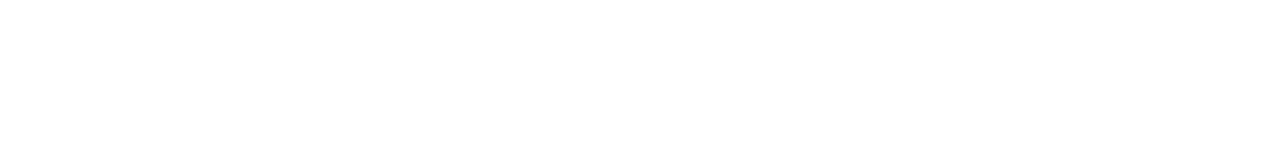
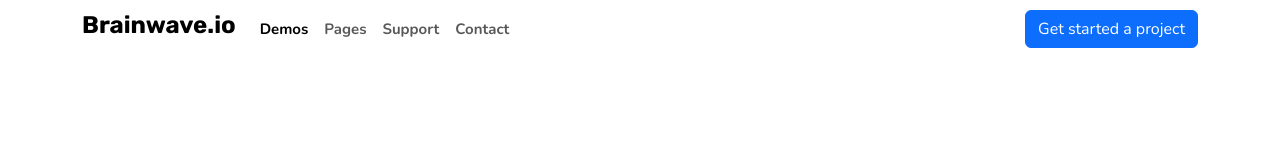
Before and after one commit to khaledradwan96/Brainwave.io, a plain HTML site: page index.html in a window 1280 px wide. Drawn offline with Linux system fonts and the light colour scheme.

Commit message:
add header with bootstrap style

```diff
--- a/index.html
+++ b/index.html
@@ -3,7 +3,55 @@
   <head>
     <meta charset="UTF-8" />
     <meta name="viewport" content="width=device-width, initial-scale=1.0" />
+    <link rel="stylesheet" href="style/bootstrap.min.css" />
+    <link rel="stylesheet" href="style/main-style.css" />
     <title>Brainwave.io</title>
   </head>
-  <body></body>
+  <body>
+    <div>
+      <!-- ========== header =====  -->
+      <header>
+        <nav class="navbar navbar-expand-lg">
+          <div class="container">
+            <h3>
+              <a class="navbar-brand" href="#">Brainwave.io</a>
+            </h3>
+            <button
+              class="navbar-toggler"
+              type="button"
+              data-bs-toggle="collapse"
+              data-bs-target="#navbarNav"
+              aria-controls="navbarNav"
+              aria-expanded="false"
+              aria-label="Toggle navigation"
+            >
+              <span class="navbar-toggler-icon"></span>
+            </button>
+            <div class="collapse navbar-collapse" id="navbarNav">
+              <ul class="navbar-nav">
+                <li class="nav-item">
+                  <a class="nav-link active" aria-current="page" href="#"
+                    >Demos</a
+                  >
+                </li>
+                <li class="nav-item">
+                  <a class="nav-link" href="#">Pages</a>
+                </li>
+                <li class="nav-item">
+                  <a class="nav-link" href="#">Support</a>
+                </li>
+                <li class="nav-item">
+                  <a class="nav-link" href="#">Contact</a>
+                </li>
+              </ul>
+              <a class="btn btn-primary ms-auto" href="#"
+                >Get started a project</a
+              >
+            </div>
+          </div>
+        </nav>
+      </header>
+    </div>
+    <script src="script/bootstrap.min.js"></script>
+  </body>
 </html>
--- a/style/main-style.css
+++ b/style/main-style.css
@@ -0,0 +1,29 @@
+/* ========== fonts ========== */
+@font-face {
+  font-family: "Rubik";
+  src: url(../assets/fonts/Rubik-VariableFont_wght.ttf) format("truetype");
+  font-weight: 100 900;
+  font-style: normal;
+}
+
+@font-face {
+  font-family: "Nunito";
+  src: url(../assets/fonts/Nunito-VariableFont_wght.ttf) format("truetype");
+  font-weight: 100 900;
+  font-style: normal;
+}
+
+/* ========== Global Style ========== */
+body {
+  font-family: "Nunito", sans-serif;
+  font-weight: bold;
+  font-size: 15px;
+}
+
+/* ========== Header ========== */
+
+header a.navbar-brand {
+  font-family: "Rubik", sans-serif;
+  font-weight: bold;
+  font-size: 24px;
+}
```
Also changed, not shown: assets/fonts/Nunito-VariableFont_wght.ttf (added), assets/fonts/Rubik-VariableFont_wght.ttf (added), assets/icons/Fill 1.png (added), assets/icons/round.png (added), assets/icons/waves.png (added), assets/images/Bitmap.png (added).
